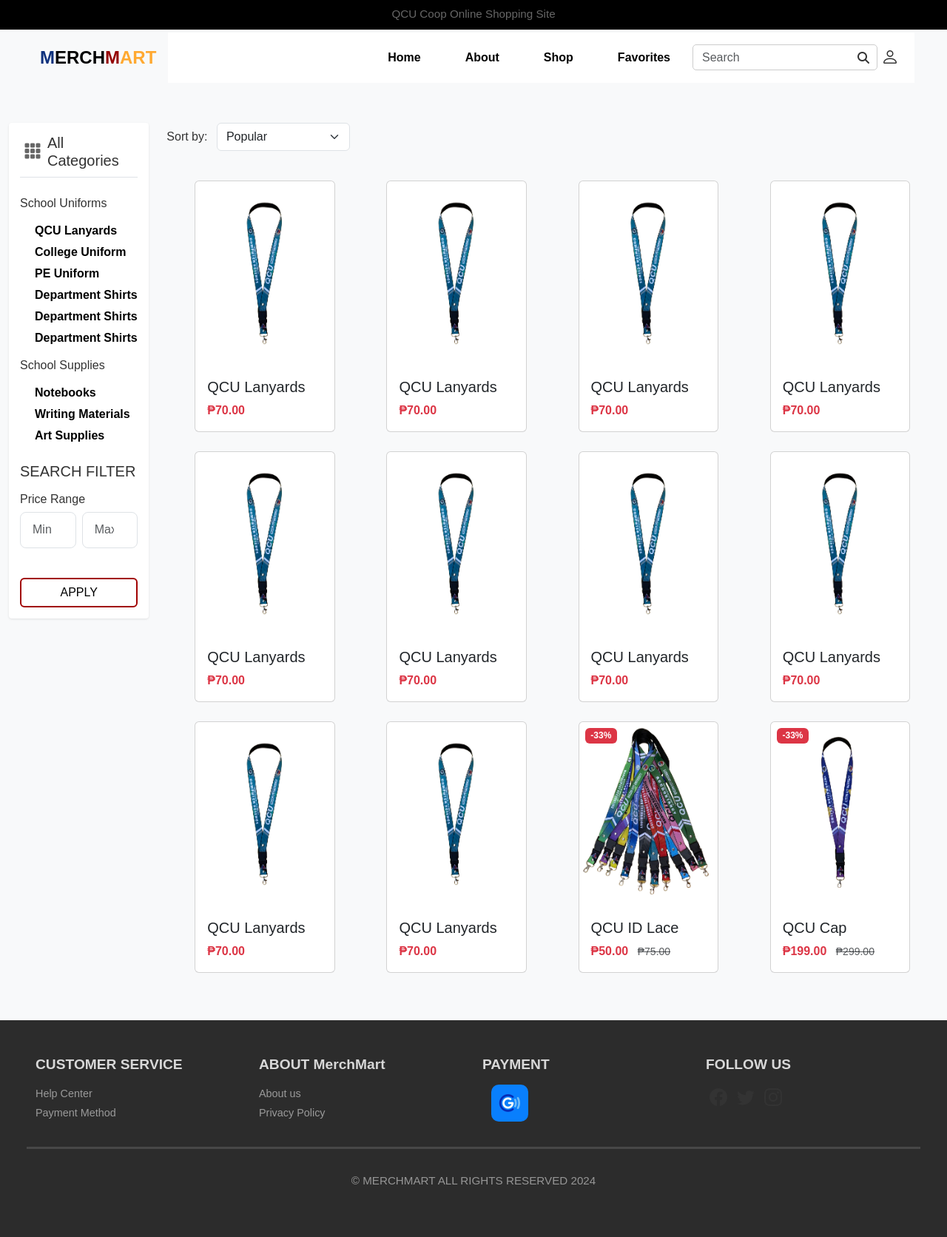
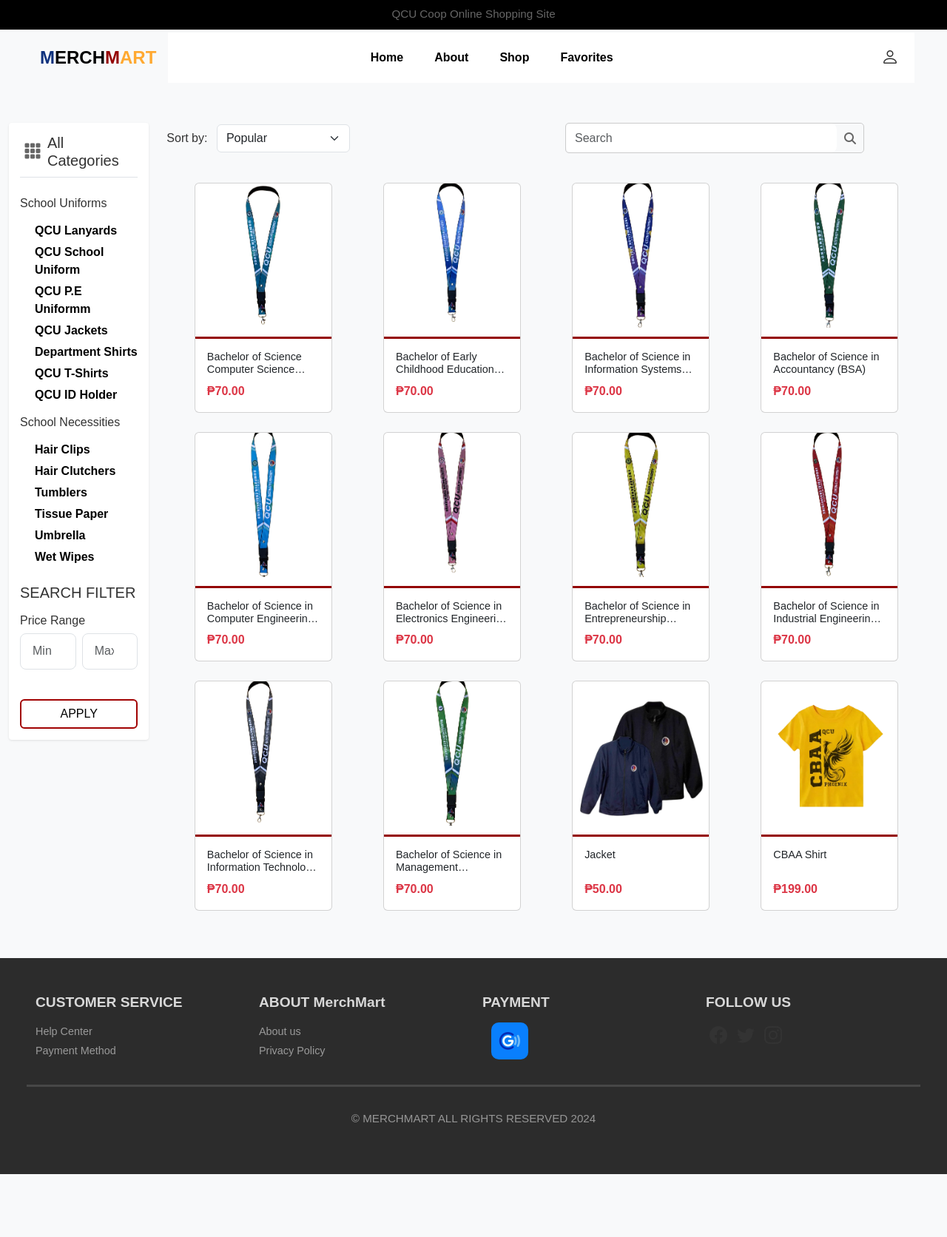
Before and after one commit to Tamakiqt/QCU-MERCHMART, a PHP site: page /shop.php in a window 1280 px wide. Shown: the whole page at 74% size. After the commit the page ends 1587 px from the top, so only its background shows below. Run offline with PHP 8.4, Linux system fonts and the light colour scheme; some libraries are stand-ins or nearby versions.

Commit message:
AHHHHHHHHh

```diff
--- a/about.html
+++ b/about.html
@@ -95,7 +95,7 @@
         <!-- Team Member 1 -->
         <div class="col-md-2 text-center">
             <div class="team-member">
-                <img src="assets/images/team-member.jpg" class="rounded-circle img-fluid mb-3" alt="Team Member">
+                <img src="assets/images/alcaide.jpeg" class="rounded-circle img-fluid mb-3" alt="Team Member">
                 <h5 class="member-name">ALCAIDE, FRANC</h5>
                 <p class="member-position">UI Designer & Programmer</p>
             </div>
@@ -104,7 +104,7 @@
         <!-- Team Member 2 -->
         <div class="col-md-2 text-center">
             <div class="team-member">
-                <img src="assets/images/team-member.jpg" class="rounded-circle img-fluid mb-3" alt="Team Member">
+                <img src="assets/images/galile.jpeg" class="rounded-circle img-fluid mb-3" alt="Team Member">
                 <h5 class="member-name">CAMINO, GAILEE</h5>
                 <p class="member-position">Researcher & Treasurer</p>
             </div>
--- a/assets/css/style.css
+++ b/assets/css/style.css
@@ -135,26 +135,50 @@
 
 
 
+
+
 .navbar-nav {
-    flex-direction: column;
-    width: auto; /* Adjust width if needed */
-    align-items: flex-start; /* Align items to the left */
-    padding-left: 2rem; /* Add padding to push it away from the edge */
-}
+    margin: 0 auto !important;
+    display: flex;
+    justify-content: center;
+    align-items: center;
+    gap: 2px;
+    padding-right: 100px;
+}
+
 
 .nav-item {
-    margin: 0 10px;
+    text-align: center;
 }
 
 .nav-link {
     font-weight: bold;
     color: #000;
-    text-align: center;
+    display: flex;
+    justify-content: center;
+    margin: 0 auto;
     transition: color 0.3s ease;
 }
 
 .nav-link:hover {
     color: #003da1;
+}
+
+@media (max-width: 991px) {
+    .navbar-nav {
+        width: 100%;
+        flex-direction: column;
+        gap: 1rem;
+        padding-left: 6rem;
+        text-align: center !important;
+    }
+
+    .nav-item {
+        width: 100%;
+        text-align: center;
+    }
+
+
 }
 
 .search-bar {
@@ -251,12 +275,21 @@
     }
 
     #iconContainer {
-        justify-content: flex-start; /* Center the icons horizontally */
-        padding-left: 40px;
-    }
-
-    .login-icon, .bi-bag-heart {
-        font-size: 1.3rem; /* Adjust icon size for smaller screens */
+        width: 100%;
+        justify-content: center !important;
+        padding-left: 0 !important;
+        margin-top: 15px;
+    }
+
+    .login-icon, .bi {
+        display: flex;
+        justify-content: center;
+        align-items: center;
+        margin: 0 10px;
+    }
+
+    .navbar-collapse {
+        text-align: center;
     }
 
     .d-flex i {
@@ -932,7 +965,6 @@
 
 /* For Daily Discoveries */
 .dailydiscoveries-products {
-    padding: 50px 20px 70px 20px;
     text-align: center;
 }
 
@@ -1170,6 +1202,58 @@
     transform: translateY(-2px);
     box-shadow: 0 2px 8px rgba(0,0,0,0.1);
 }
+
+/* Add this after your product card styles (around line 1195) */
+
+.image-container {
+    position: relative;
+    padding-bottom: 10px;
+}
+
+.image-line {
+    position: absolute;
+    bottom: 0;
+    left: 0;
+    width: 100%;
+    height: 3px;
+    background: #940202;
+}
+
+.card:hover .image-line {
+    opacity: 1;
+    height: 4px;
+    transition: all 0.3s ease;
+}
+
+.card img {
+    padding-bottom: 5px;
+    object-fit: cover;
+    height: 200px;
+    width: 100%;
+}
+
+.card .card-title {
+    font-size: 0.9rem;
+    line-height: 1.2;
+    height: 2.4em;
+    overflow: hidden;
+    display: -webkit-box;
+    -webkit-line-clamp: 2;
+    -webkit-box-orient: vertical;
+    text-overflow: ellipsis;
+    margin-bottom: 0.5rem;
+}
+
+@media (max-width: 768px) {
+    .card .card-title {
+        font-size: 0.8rem;
+    }
+}
+
+.card .card-title:hover {
+    cursor: pointer;
+}
+
 
 .product-card img {
     width: 100%;
@@ -1270,12 +1354,48 @@
 
 /* Search  no product found style */
 
+/* Replace the existing #products-container styles (around line 1499) with these */
 #products-container {
-    display: flex;
-    justify-content: center;
-    align-items: center;
-    height: 80vh;
-}
+    display: grid;
+    gap: 1.5rem;
+    padding: 1rem;
+    width: 100%;
+    min-height: auto;
+    height: auto;
+}
+
+/* Mobile first approach */
+@media (min-width: 320px) {
+    #products-container {
+        grid-template-columns: repeat(1, 1fr);  /* 1 column for very small devices */
+    }
+}
+
+@media (min-width: 576px) {
+    #products-container {
+        grid-template-columns: repeat(2, 1fr);  /* 2 columns for small devices */
+    }
+}
+
+@media (min-width: 768px) {
+    #products-container {
+        grid-template-columns: repeat(3, 1fr);  /* 3 columns for medium devices */
+    }
+}
+
+@media (min-width: 992px) {
+    #products-container {
+        grid-template-columns: repeat(4, 1fr);  /* 4 columns for large devices */
+    }
+}
+
+@media (min-width: 1200px) {
+    #products-container {
+        grid-template-columns: repeat(5, 1fr);  /* 5 columns for extra large devices */
+    }
+}
+
+
 
 /* Centering "No products found" with icon */
 .no-products {
@@ -1458,10 +1578,10 @@
     height: 150px;
     object-fit: cover;
     border: 2px solid #eee;
+    border-color: #940202;
 }
 
 .team-member img:hover {
-    border-color: #940202;
     cursor: pointer;
 }
 
@@ -1522,7 +1642,7 @@
     padding: 0;
 }
 
-/* Optional: If you need to control the line's container */
+
 .container2 {
     max-width: 100%;  /* Allow container to be full width */
     padding: 0;  /* Remove container padding if needed */
@@ -1553,3 +1673,58 @@
         max-width: 60%;
     }
 }
+
+.shop-search-bar {
+    position: relative;
+    display: flex;
+    align-items: center;
+    width: 404px !important;
+    height: 41px !important;
+    border: 1px solid #ccc;
+    border-radius: 5px;
+    overflow: hidden;
+    margin-right: 100px;
+}
+
+.shop-search-bar input[type="search"] {
+    flex: 1;
+    text-align: left;
+    margin-bottom: 0;
+    border: none;
+    outline: none;
+    padding: 10px 12px;
+    font-size: 16px;
+    height: 100%;
+    box-sizing: border-box;
+    line-height: normal;
+}
+
+.shop-search-bar .fas.fa-search {
+    padding: 0 10px;
+    color: #666;
+}
+
+@media (max-width: 991px) {
+    .shop-search-bar {
+        width: 100%;  /* Full width on smaller screens */
+        margin-right: 0;  /* Remove right margin */
+        margin-top: 10px; /* Add some space from elements above */
+    }
+
+    .d-flex.justify-content-between {
+        width: 100%;  /* Full width container */
+    }
+
+    .sort-section {
+        width: 100%;  /* Full width sort section */
+    }
+
+}
+
+/* Remove browser's default search styling */
+input[type="search"]::-webkit-search-decoration,
+input[type="search"]::-webkit-search-cancel-button,
+input[type="search"]::-webkit-search-results-button,
+input[type="search"]::-webkit-search-results-decoration {
+    display: none;
+}
--- a/assets/js/shop.js
+++ b/assets/js/shop.js
@@ -3,105 +3,98 @@
     const products = [
         {
             id: 1,
-            name: "QCU Lanyards",
+            name: "Bachelor of Science Computer Science (BCS)",
             price: 70,
             image: "assets/images/bcs.PNG",
-            category: "lace",
+            category: "lace"
         },
 
         {
             id: 2,
-            name: "QCU Lanyards",
+            name: "Bachelor of Early Childhood Education (BECED)",
             price: 70,
-            image: "assets/images/bcs.PNG",
-            category: "lace",
+            image: "assets/images/beced.PNG",
+            category: "lace"
         },
 
         {
             id: 3,
-            name: "QCU Lanyards",
+            name: "Bachelor of Science in Information Systems (BIS)",
             price: 70,
-            image: "assets/images/bcs.PNG",
-            category: "lace",
+            image: "assets/images/bis.PNG",
+            category: "lace"
         },
 
         {
             id: 4,
-            name: "QCU Lanyards",
+            name: "Bachelor of Science in Accountancy (BSA)",
             price: 70,
-            image: "assets/images/bcs.PNG",
-            category: "lace",
+            image: "assets/images/bsa.PNG",
+            category: "lace"
         },
 
         {
             id: 5,
-            name: "QCU Lanyards",
+            name: "Bachelor of Science in Computer Engineering (BSCPE)",
             price: 70,
-            image: "assets/images/bcs.PNG",
-            category: "lace",
+            image: "assets/images/bscpe.PNG",
+            category: "lace"
         },
 
         {
             id: 6,
-            name: "QCU Lanyards",
+            name: "Bachelor of Science in Electronics Engineering (BSECE)",
             price: 70,
-            image: "assets/images/bcs.PNG",
-            category: "lace",
+            image: "assets/images/bsece.PNG",
+            category: "lace"
         },
 
         {
             id: 7,
-            name: "QCU Lanyards",
+            name: "Bachelor of Science in Entrepreneurship (BSENTREP)",
             price: 70,
-            image: "assets/images/bcs.PNG",
-            category: "lace",
+            image: "assets/images/bsentrep.PNG",
+            category: "lace"
         },
 
         {
             id: 8,
-            name: "QCU Lanyards",
+            name: "Bachelor of Science in Industrial Engineering (BSIE)",
             price: 70,
-            image: "assets/images/bcs.PNG",
-            category: "lace",
+            image: "assets/images/bsie.PNG",
+            category: "lace"
         },
 
         {
             id: 9,
-            name: "QCU Lanyards",
+            name: "Bachelor of Science in Information Technology (BSIT)",
             price: 70,
-            image: "assets/images/bcs.PNG",
-            category: "lace",
+            image: "assets/images/bsit.PNG",
+            category: "lace"
         },
 
         {
             id: 10,
-            name: "QCU Lanyards",
+            name: "Bachelor of Science in Management Accounting (BSMA)",
             price: 70,
-            image: "assets/images/bcs.PNG",
-            category: "lace",
+            image: "assets/images/bsma.PNG",
+            category: "lace"
         },
 
         {
             id: 11,
-            name: "QCU ID Lace",
+            name: "Jacket",
             price: 50,
-            originalPrice: 75,
-            discount: "33%",
-            image: "assets/images/IMG_0052.PNG",
-            category: "accessories",
-            sales: "500+ sold",
-            rating: 4.5
+            image: "assets/images/jacket.png",
+            category: "jackets"
         },
         {
             id: 12,
-            name: "QCU Cap",
+            name: "CBAA Shirt",
             price: 199,
-            originalPrice: 299,
-            discount: "33%",
-            image: "assets/images/bis.PNG",
-            category: "accessories",
-            sales: "300+ sold",
-            rating: 4.6
+            image: "assets/images/cbaa.png",
+            category: "college"
+
         }
 
         // Add more products as needed
@@ -183,9 +176,7 @@
     }
 }
 
-// DOM Content Loaded Event
-document.addEventListener('DOMContentLoaded', function() {
-    // Display products function
+// Move displayProducts function outside of DOMContentLoaded
 function displayProducts(filteredProducts = products) {
     const container = document.getElementById('products-container');
     if (!container) {
@@ -193,21 +184,27 @@
         return;
     }
 
+    // Clear existing content
+    container.innerHTML = '';
+
     if (filteredProducts.length === 0) {
         container.innerHTML = `
-                <div class="no-products d-flex justify-content-center align-items-center text-center" style="height: 70vh; margin-left: 50px;">
+            <div class="col-12">
+                <div class="no-products d-flex justify-content-center align-items-center text-center" style="height: 70vh;">
                     <div>
-                        <i class="fas fa-frown fa-3x text-muted"></i>
-                        <p class="text-muted mt-2">No products found <br> Try different or more general keywords</p>
+                        <i class="fas fa-search fa-3x text-muted mb-3"></i>
+                        <p class="text-muted">No products found</p>
+                        <p class="text-muted small">Try different keywords or check your spelling</p>
+                    </div>
                 </div>
             </div>`;
         return;
     }
 
+    // Display filtered products
         container.innerHTML = filteredProducts.map(product => `
             <div class="col">
                 <div class="card h-100" onclick="handleProductClick(${product.id})" style="cursor: pointer;">
-                    ${product.discount ? `<div class="badge bg-danger position-absolute top-0 start-0 m-2">-${product.discount}</div>` : ''}
                     <div class="image-container position-relative">
                         <img src="${product.image}"
                             class="card-img-top"
@@ -216,12 +213,9 @@
                         <div class="image-line"></div>
                     </div>
                     <div class="card-body">
-                        <h5 class="card-title">${product.name}</h5>
+                        <h5 class="card-title" title="${product.name}">${product.name}</h5>
                         <div class="price-section">
                             <span class="text-danger fw-bold">₱${product.price.toFixed(2)}</span>
-                            ${product.originalPrice ? `
-                                <small class="text-decoration-line-through text-muted ms-2">₱${product.originalPrice.toFixed(2)}</small>
-                            ` : ''}
                         </div>
                     </div>
                 </div>
@@ -230,25 +224,22 @@
 }
 
 // Search functionality
+document.addEventListener('DOMContentLoaded', function() {
     const searchInput = document.getElementById('searchInput');
     if (searchInput) {
-        searchInput.addEventListener('keyup', () => {
-            const query = searchInput.value.toLowerCase();
+        searchInput.addEventListener('input', () => {
+            const query = searchInput.value.toLowerCase().trim();
 
             const filteredProducts = products.filter(product =>
                 product.name.toLowerCase().includes(query) ||
-                product.category.toLowerCase().includes(query)
+                (product.category && product.category.toLowerCase().includes(query))
             );
 
             displayProducts(filteredProducts);
+            console.log('Search query:', query);
+            console.log('Filtered products:', filteredProducts);
         });
     }
-
-
-
-
-
-
 
     // Category filtering
     document.querySelectorAll('.category-link, .subcategory-menu a').forEach(link => {
@@ -275,7 +266,11 @@
                     sortedProducts.sort((a, b) => b.price - a.price);
                     break;
                 case 'topSales':
-                    sortedProducts.sort((a, b) => parseInt(b.sales) - parseInt(a.sales));
+                    sortedProducts.sort((a, b) => {
+                        const aSales = parseInt(a.sales) || 0;
+                        const bSales = parseInt(b.sales) || 0;
+                        return bSales - aSales;
+                    });
                     break;
             }
             displayProducts(sortedProducts);
@@ -286,4 +281,6 @@
     displayProducts();
 });
 
+
+
 // Price js
--- a/shop.php
+++ b/shop.php
@@ -58,16 +58,6 @@
                 </li>
             </ul>
 
-            <!-- Search Bar -->
-            <form class="d-flex search-bar" role="search" onsubmit="return false;">
-                <input type="search"
-                    id="searchInput"
-                    class="form-control me-2"
-                    placeholder="Search"
-                    aria-label="Search">
-                <i class="fas fa-search"></i>
-            </form>
-
 
             <div class="d-flex align-items-center" id="iconContainer">
                 <a href="login.php" class="login-icon" id="loginIcon">
@@ -87,7 +77,9 @@
             <div class="shop-sidebar">
                 <div class="categories-section">
                 <h5 class="categories-header">
+                    <a href="shop.php" style="text-decoration: none; color: inherit;">
                         <i class="bi bi-grid-3x3-gap-fill me-2"></i>
+                    </a>
                     All Categories
                 </h5>
                     <ul class="category-menu">
@@ -95,19 +87,23 @@
                             <a href="#" class="category-link" data-category="uniforms">School Uniforms</a>
                             <ul class="subcategory-menu">
                                 <li><a href="#" data-category="lace">QCU Lanyards</a></li>
-                                <li><a href="#" data-category="college">College Uniform</a></li>
-                                <li><a href="#" data-category="pe">PE Uniform</a></li>
+                                <li><a href="#" data-category="college">QCU School Uniform</a></li>
+                                <li><a href="#" data-category="pe">QCU P.E Uniformm</a></li>
+                                <li><a href="#" data-category="jackets">QCU Jackets</a></li>
                                 <li><a href="#" data-category="department">Department Shirts</a></li>
-                                <li><a href="#" data-category="department">Department Shirts</a></li>
-                                <li><a href="#" data-category="department">Department Shirts</a></li>
+                                <li><a href="#" data-category="shirts">QCU T-Shirts</a></li>
+                                <li><a href="#" data-category="holder">QCU ID Holder</a></li>
                             </ul>
                         </li>
                         <li class="category-item">
-                            <a href="#" class="category-link" data-category="supplies">School Supplies</a>
+                            <a href="#" class="category-link" data-category="supplies">School Necessities</a>
                             <ul class="subcategory-menu">
-                                <li><a href="#" data-category="notebooks">Notebooks</a></li>
-                                <li><a href="#" data-category="writing">Writing Materials</a></li>
-                                <li><a href="#" data-category="art">Art Supplies</a></li>
+                                <li><a href="#" data-category="clip">Hair Clips</a></li>
+                                <li><a href="#" data-category="clutcher">Hair Clutchers</a></li>
+                                <li><a href="#" data-category="tumblers">Tumblers</a></li>
+                                <li><a href="#" data-category="tissue">Tissue Paper</a></li>
+                                <li><a href="#" data-category="umbrella">Umbrella</a></li>
+                                <li><a href="#" data-category="wipes">Wet Wipes</a></li>
                             </ul>
                         </li>
                     </ul>
@@ -129,8 +125,11 @@
         </div>
         <!-- Products Grid -->
         <div class="col-lg-10 col-md-9">
-            <!-- Sort Options -->
-            <div class="sort-section mb-4">
+
+
+                    <!--Sort--->
+                    <div class="d-flex justify-content-between align-items-center mb-4">
+                <div class="sort-section">
                     Sort by:
                     <select id="sortSelect" class="form-select d-inline-block w-auto ms-2">
                         <option value="popular">Popular</option>
@@ -139,6 +138,17 @@
                         <option value="priceLow">Price: Low to High</option>
                         <option value="priceHigh">Price: High to Low</option>
                     </select>
+                </div>
+
+                <!-- Search Bar -->
+                <div class="shop-search-bar">
+                    <input type="search"
+                     id="searchInput"
+                        class="form-control"
+                        placeholder="Search"
+                        aria-label="Search">
+                    <i class="fas fa-search"></i>
+                </div>
             </div>
 
             <!-- Products Grid -->
```
Also changed, not shown: assets/js/script.js (+56 -0 lines), index.php (+2 -22 lines), register-back.php (+36 -1 lines), register.php (+6 -2 lines), assets/images/alcaide.jpeg (added), assets/images/cbaa.png (added), assets/images/galile.jpeg (added), assets/images/gg.jpg (added), assets/images/jacket.png (added), assets/images/uniform.png (added). Lines whose indentation alone changed are shown as unchanged.
